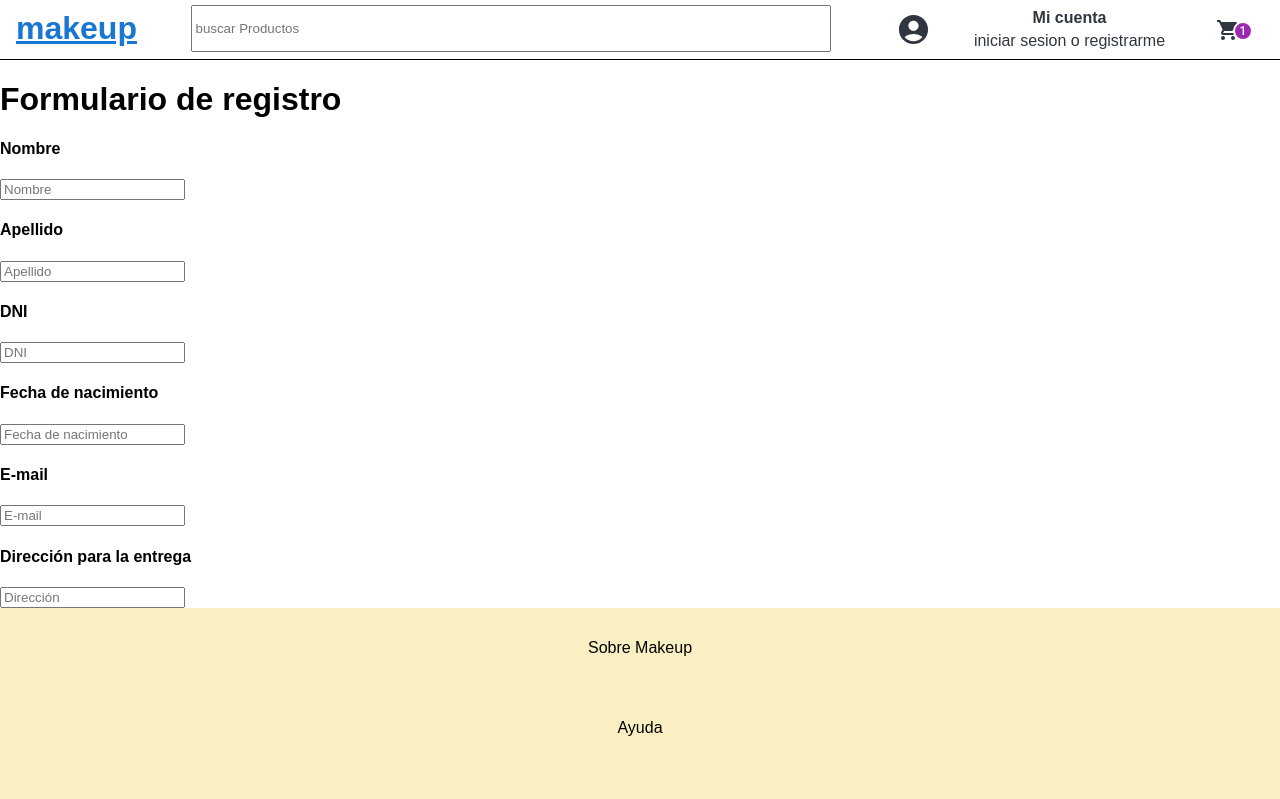
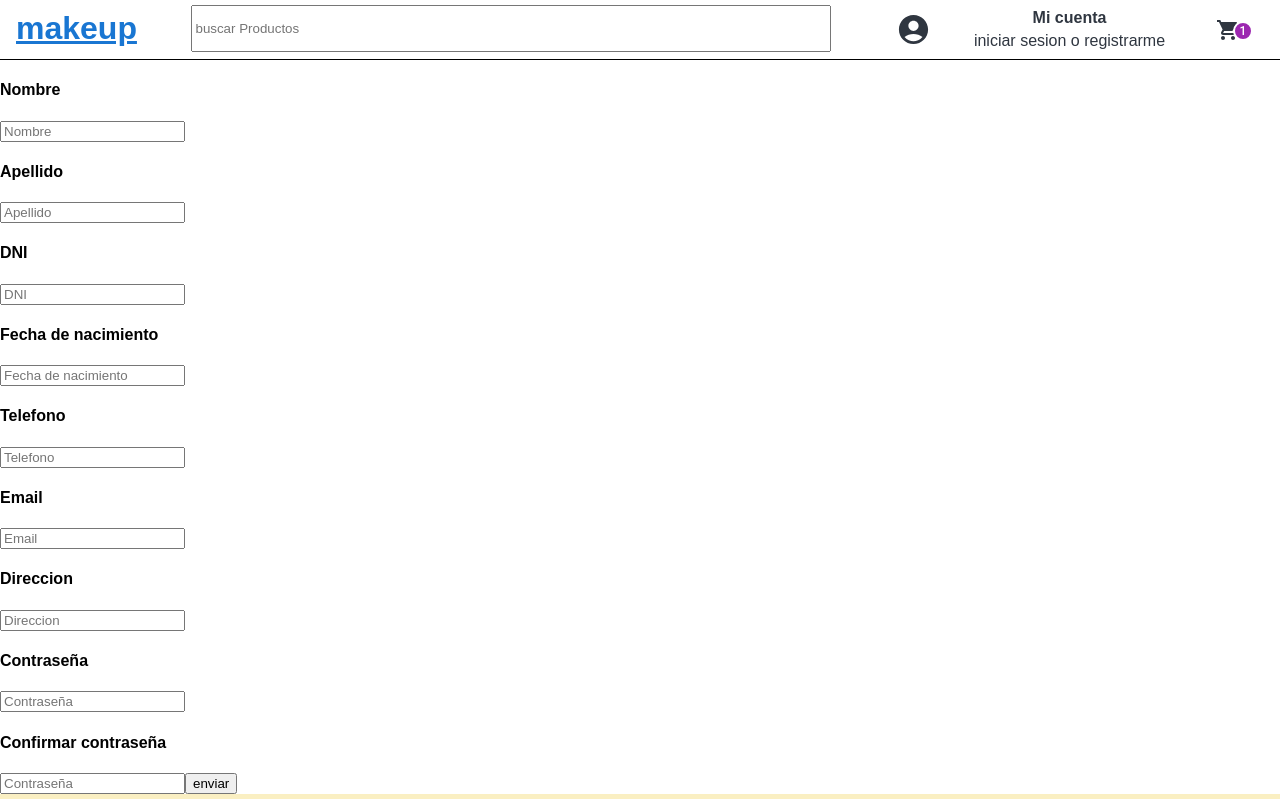
Before and after one commit to Hunteando/ecommerce-s1-g8, a React (Vite) app in the folder frontend/: page /formreg in a window 1280 px wide. Shown: the top 799 px of the page. Built offline with nearby package versions, Linux system fonts and the light colour scheme.

Commit message:
actualizacion de formularios, agregadas algunas validaciones

```diff
--- a/frontend/package.json
+++ b/frontend/package.json
@@ -19,11 +19,13 @@
 		"@types/node": "^18.11.3",
 		"axios": "^1.1.2",
 		"file-loader": "^6.2.0",
+		"formik": "^2.2.9",
 		"react": "^18.2.0",
 		"react-dom": "^18.2.0",
 		"react-material-ui-carousel": "^3.4.2",
 		"react-router-dom": "6",
-		"styled-components": "^5.3.6"
+		"styled-components": "^5.3.6",
+		"yup": "^0.32.11"
 	},
 	"devDependencies": {
 		"@types/react": "^18.0.17",
--- a/frontend/src/pages/Formreg/Formreg.jsx
+++ b/frontend/src/pages/Formreg/Formreg.jsx
@@ -1,60 +1,214 @@
-import Input from "../Login/components/Input/Input";
 import { Footer } from "../../components/Footer/Footer";
 import { Header } from "../../components/Header/Header"
 
-const Formreg = () => {
+// import { useState } from "react";
+import { validacionForm } from "./validacion";
+
+const initForm = {
+    nombre: "",
+    apellido: "",
+    dni: "",
+    fechaNac: "",
+    telefono: "",
+    email: "",
+    direccion: "",
+    password: "",
+    cPassword: ""
+
+}
+const validacion = (form) => {
+    const error = {};
+    const regexName = /^[A-Za-zÑñÁáÉéÍíÓóÚúÜü\s]+$/;
+    const regexEmail = /^(\w+[/./-]?){1,}@[a-z]+[/.]\w{2,}$/;
+    const regexNomAp = /^.{2,30}$/;
+
+    if (!form.nombre.trim()) {
+        error.nombre = "Campo requerido";
+    } else if (!regexName.test(form.nombre.trim())) {
+        error.nombre = "No se aceptan simbolos, solo letras"
+    } else if (!regexNomAp.test(form.nombre.trim())) {
+        error.nombre = "Debe contener menos de 30 caracteres"
+    }
+
+
+    if (!form.apellido.trim()) {
+        error.apellido = "Campo requerido";
+    } else if (!regexName.test(form.apellido.trim())) {
+        error.apellido = "No se aceptan simbolos, solo letras"
+    } else if (!regexNomAp.test(form.apellido.trim())) {
+        error.apellido = "Debe contener menos de 30 caracteres"
+    }
+
+
+    if (!form.dni.trim()) {
+        error.dni = "Campo requerido";
+    }
+
+    if (!form.fechaNac.trim()) {
+        error.fechaNac = "Campo requerido";
+    }
+
+    if (!form.telefono.trim()) {
+        error.telefono = "Campo requerido";
+    }
+
+    if (!form.email.trim()) {
+        error.email = "Campo requerido";
+    } else if (!regexEmail.test(form.email.trim())) {
+        error.email = "email invalido"
+    }
+
+    if (!form.direccion.trim()) {
+        error.direccion = "Campo requerido";
+    }
+
+    if (!form.password.trim()) {
+        error.password = "Campo requerido";
+    }
+
+    if (!form.cPassword.trim()) {
+        error.cPassword = "Campo requerido";
+    }
+
+    return error;
+}
+
+const formReg = () => {
+    // const [nombre, setNombre] = useState('');
+    // const [apellido, setApellido] = useState('');
+    // const [dni, setDni] = useState('');
+    // const [fechaNac, setFechaNac] = useState('');
+    // const [telefono, setTelefono] = useState('');
+    // const [email, setEmail] = useState('');
+    // const [direccion, setDireccion] = useState('');
+    // const [password, setPassword] = useState('');
+    // const [cPassword, setCPassword] = useState('');
+
+    const { form, error, handleChange, handleBlur, handleSubmit } = validacionForm(initForm, validacion);
+
+
+
     return (
         <>
             <Header />
-            <div>
-                <h1>Formulario de registro</h1>
-            </div>
-            <div>
+            <form onSubmit={handleSubmit}>
                 <h4>Nombre</h4>
-                <Input attribute={{
-                    id: 'nombre',
-                    name: 'nombre',
-                    type: 'text',
-                    placeholder: 'Nombre'
-                }} />
+                <input
+                    id="nombre"
+                    name="nombre"
+                    type="text"
+                    placeholder="Nombre"
+                    value={form.nombre}
+                    onBlur={handleBlur}
+                    onChange={handleChange}
+                    required
+                />
+                {error.nombre && <p>{error.nombre}</p>}
+
                 <h4>Apellido</h4>
-                <Input attribute={{
-                    id: 'apellido',
-                    name: 'apellido',
-                    type: 'text',
-                    placeholder: 'Apellido'
-                }} />
+                <input
+                    id="apellido"
+                    name="apellido"
+                    type="text"
+                    placeholder="Apellido"
+                    value={form.apellido}
+                    onChange={handleChange}
+                    onBlur={handleBlur}
+                    required
+                />
+                {error.apellido && <p>{error.apellido}</p>}
                 <h4>DNI</h4>
-                <Input attribute={{
-                    id: 'dni',
-                    name: 'dni',
-                    type: 'text',
-                    placeholder: 'DNI'
-                }} />
+                <input
+                    id="dni"
+                    name="dni"
+                    type="text"
+                    placeholder="DNI"
+                    value={form.dni}
+                    onChange={handleChange}
+                    onBlur={handleBlur}
+                    required
+                />
+                {error.dni && <p>{error.dni}</p>}
                 <h4>Fecha de nacimiento</h4>
-                <Input attribute={{
-                    id: 'fechanac',
-                    name: 'fechanac',
-                    type: 'text',
-                    placeholder: 'Fecha de nacimiento'
-                }} />
-                <h4>E-mail</h4>
-                <Input attribute={{
-                    id: 'email',
-                    name: 'email',
-                    type: 'text',
-                    placeholder: 'E-mail'
-                }} />
-                <h4>Dirección para la entrega</h4>
-                <Input attribute={{
-                    id: 'direccion',
-                    name: 'direccion',
-                    type: 'text',
-                    placeholder: 'Dirección'
-                }} />
-            </div>
+                <input
+                    id="fechaNac"
+                    name="fechaNac"
+                    type="text"
+                    placeholder="Fecha de nacimiento"
+                    value={form.fechaNac}
+                    onChange={handleChange}
+                    onBlur={handleBlur}
+                    required
+                />
+                {error.fechaNac && <p>{error.fechaNac}</p>}
+                <h4>Telefono</h4>
+                <input
+                    id="telefono"
+                    name="telefono"
+                    type="text"
+                    placeholder="Telefono"
+                    value={form.telefono}
+                    onChange={handleChange}
+                    onBlur={handleBlur}
+                    required
+                />
+                {error.telefono && <p>{error.telefono}</p>}
+
+                <h4>Email</h4>
+                <input
+                    id="email"
+                    name="email"
+                    type="text"
+                    placeholder="Email"
+                    value={form.email}
+                    onChange={handleChange}
+                    onBlur={handleBlur}
+                    required
+                />
+                {error.email && <p>{error.email}</p>}
+                <h4>Direccion</h4>
+                <input
+                    id="direccion"
+                    name="direccion"
+                    type="text"
+                    placeholder="Direccion"
+                    value={form.direccion}
+                    onChange={handleChange}
+                    onBlur={handleBlur}
+                    required
+                />
+                {error.direccion && <p>{error.direccion}</p>}
+
+                <h4>Contraseña</h4>
+                <input
+                    id="password"
+                    name="password"
+                    type="password"
+                    placeholder="Contraseña"
+                    value={form.password}
+                    onChange={handleChange}
+                    onBlur={handleBlur}
+                    required
+                />
+                {error.password && <p>{error.password}</p>}
+
+                <h4>Confirmar contraseña</h4>
+                <input
+                    id="cPassword"
+                    name="cPassword"
+                    type="text"
+                    placeholder="Contraseña"
+                    value={form.cPassword}
+                    onChange={handleChange}
+                    onBlur={handleBlur}
+                    required
+                />
+                {error.cPassword && <p>{error.cPassword}</p>}
+                <input type="submit" value="enviar" />
+            </form>
+
             <Footer />
         </>
-    )
-}
-export default Formreg;
+    );
+};
+export default formReg;
--- /dev/null
+++ b/frontend/src/pages/Formreg/validacion.jsx
@@ -0,0 +1,28 @@
+import { useState } from "react";
+
+export const validacionForm = (initForm, validarForm) => {
+    const [form, setForm] = useState(initForm);
+    const [error, setError] = useState({});
+    // const [loading, setLoading] = useState(false);
+    // const [enviar, setEnviar] = useState(null);
+
+    const handleChange = (e) => {
+        const { name, value } = e.target;
+
+        setForm({
+            ...form,
+            [name]: value
+        })
+    };
+
+    const handleBlur = (e) => {
+        handleChange(e);
+        setError(validarForm(form));
+    };
+
+    const handleSubmit = (e) => { };
+
+    return {
+        form, error, handleChange, handleBlur, handleSubmit
+    }
+}
```
Also changed, not shown: frontend/src/pages/Formreg/formreg.module.css (added), 1 other file (tests, documents, lock files or other folders).
